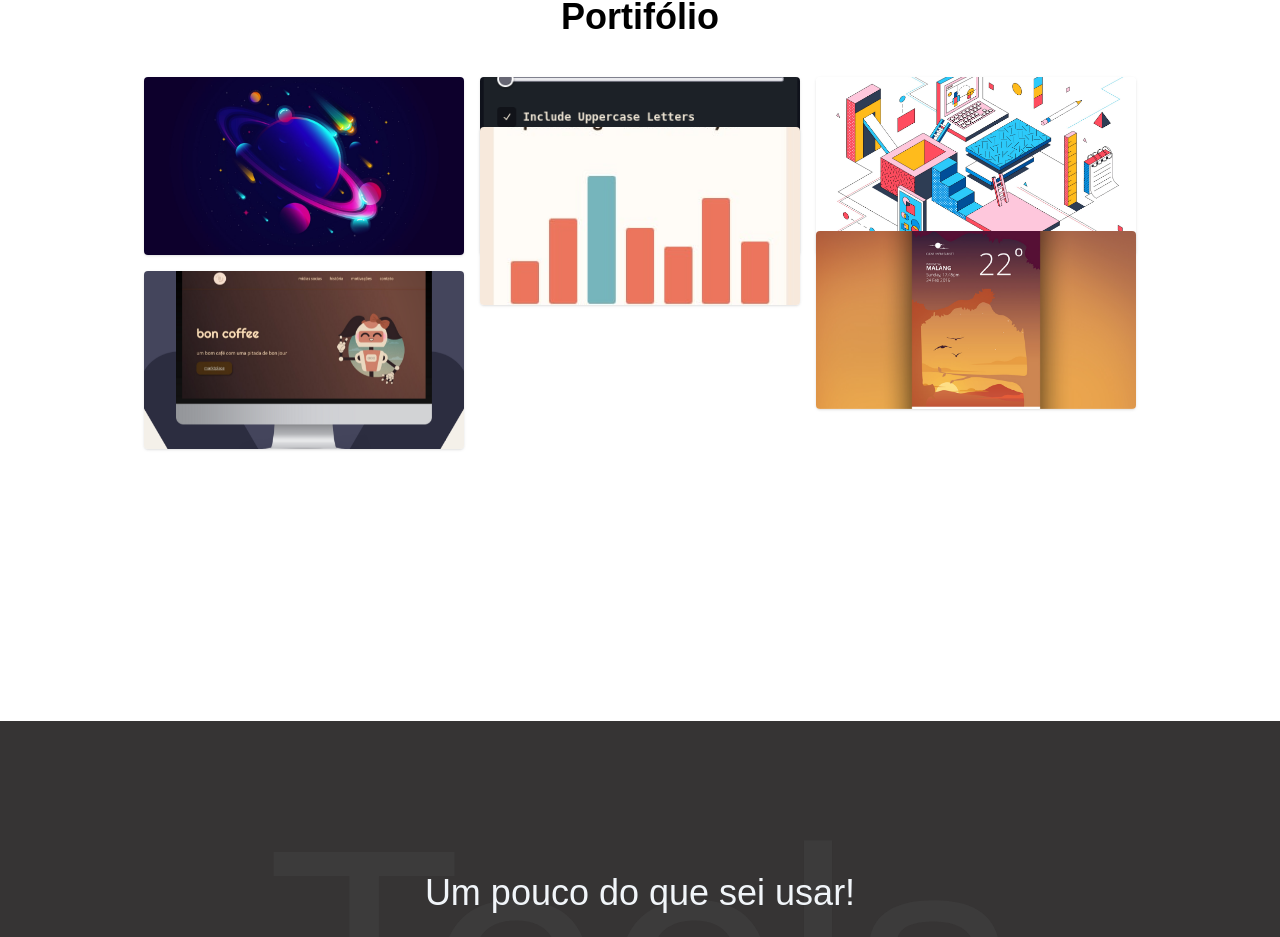
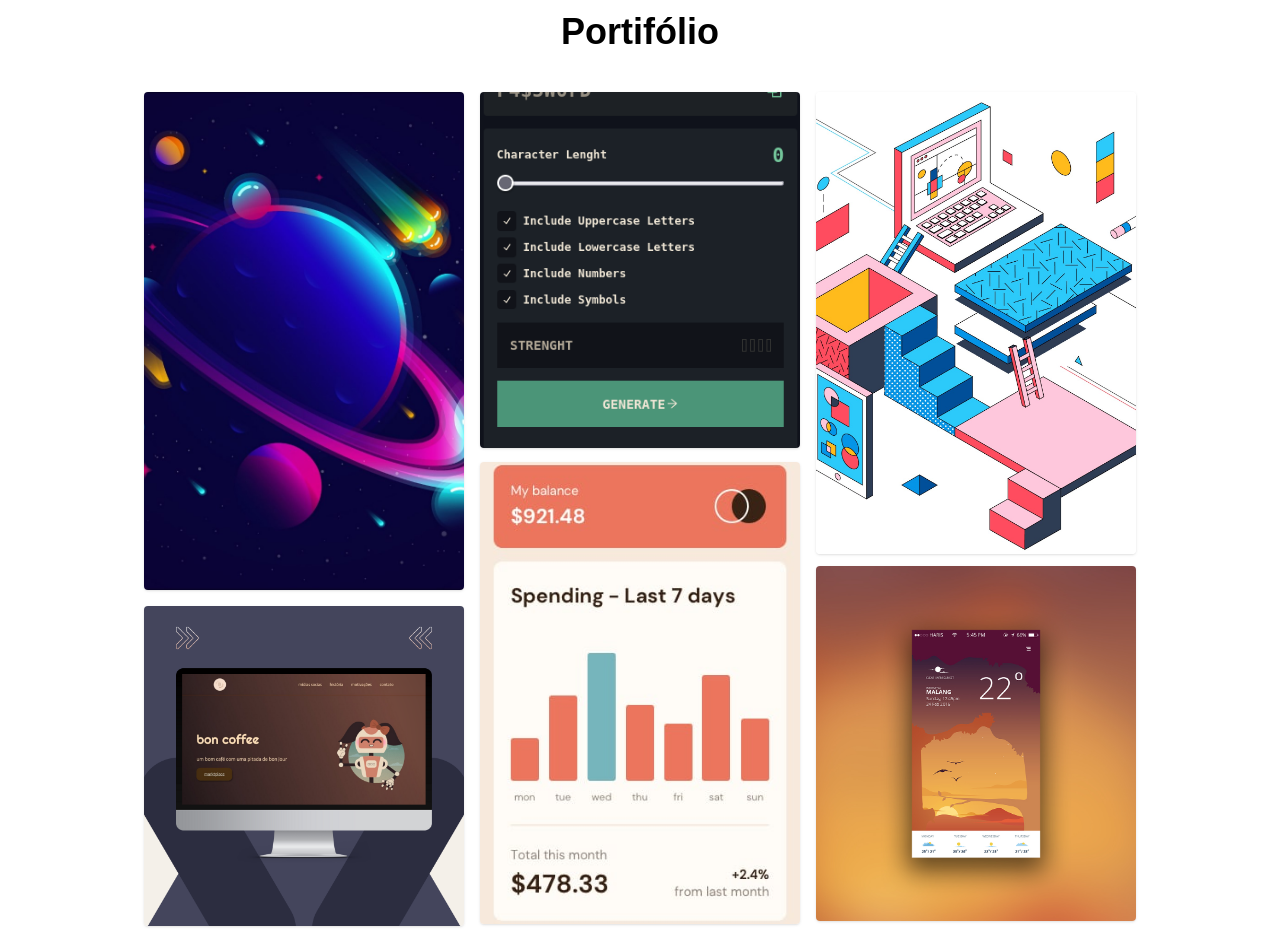
Before and after one commit to eramoss/portfolio, a Next.js app: page / in a window 1280 px wide. Shown: the part 1860-2797 px from the top of the page. Built offline with nearby package versions, Linux system fonts and the light colour scheme.

Commit message:
tweaks on menu

```diff
--- a/components/AsideComponents/Cards.tsx
+++ b/components/AsideComponents/Cards.tsx
@@ -8,7 +8,7 @@ export default function Cards() {
     <div  className=' flex flex-col items-center gap-16 '>
 
       <h1 className="font-semibold text-4xl w-full text-center" >Trajetória acadêmica</h1>
-      <div className="flex gap-24">
+      <div className="flex gap-24 sm:flex-row flex-col ">
       <div className='flex items-center justify-center w-80'>
         <div className="flex flex-col">
           <img  className="border border-violet-600" src="/univali.jpeg" alt="" />
--- a/components/AsideComponents/Contact.tsx
+++ b/components/AsideComponents/Contact.tsx
@@ -1,5 +1,5 @@
 import Socialmedia from "../ProfileComponent/SocialMedia";
-import { ImMail4 } from 'react-icons/im'
+import { ImMail4,ImWhatsapp } from 'react-icons/im'
 
 
 
@@ -11,7 +11,7 @@ export default function Contact() {
 
 
   return (
-    <div id="contact" className=' w-screen bg-[#363434] flex items-center gap-8 -mt-16 flex-col pt-16 pb-6 '>
+    <div id="" className=' w-screen bg-[#363434] flex items-center gap-8 -mt-16 flex-col pt-16 pb-6 '>
 
       <div className="flex flex-col items-center justify-center w-3/6 gap-5">
         <h1 className="font-bold text-white text-xl ">eramoss</h1>
@@ -19,16 +19,17 @@ export default function Contact() {
         <Socialmedia className=" flex gap-10 text-gray-400"/>
       </div>
 
-      <div className="flex w-screen">
-        <div className="text-gray-500  flex items-center p-6 gap-4">
+      <div className="flex w-screen gap-6 p-4
+      ">
+        <div className="text-gray-500  flex items-center gap-4">
 
           <ImMail4 className="text-3xl"/>
           <h1>edulramos@outlook.com</h1>
         </div>
-        <div className="text-gray-500  flex items-center p-6 gap-4">
+        <div className="text-gray-500  flex items-center gap-4">
 
-          <ImMail4 className="text-3xl "/>
-          <h1 className="">+55 (47) 99705 7214</h1>
+          <ImWhatsapp className="text-3xl "/>
+          <h1 >+55 (47) 99705 7214</h1>
         </div>
 
 
--- a/components/AsideComponents/Tools.tsx
+++ b/components/AsideComponents/Tools.tsx
@@ -13,7 +13,7 @@ import {
 export default function Tools() {
   return (
     <div className=' hidden w-screen bg-[#363434] sm:flex items-center justify-center '>
-      <h1 className="text-[40vh] text-[#464646]  opacity-40" >Tools</h1>
+      <h1 className="text-[400px] text-[#464646]  opacity-40" >Tools</h1>
       <nav className="w-3/4 absolute h-full " >
 
         <div className='w-full h-full flex flex-col items-center justify-center  text-slate-100 gap-8'>
--- a/components/PortifolioComponent/projects.tsx
+++ b/components/PortifolioComponent/projects.tsx
@@ -6,35 +6,24 @@ export default function Projects() {
 
 
 
-  var ratiolg = 13
-  var ratioxlg = 14
-  var ratiobase = 10
-  var ratiosm = 9
-
-  if (typeof window !== "undefined") {
-    ratiolg = 5
-    ratioxlg = 5
-    ratiobase = 5
-    ratiosm = 5
-  }
 
 return (
 
     <div className="w-full self-center bg-transparent flex flex-col justify-center  items-center gap-4 p-6">
       <div className="flex gap-4 sm:flex-nowrap flex-wrap justify-center ">
-        <ImageRatio  title="Space Notes" FisrtRatio={9} SecondRatio={ratioxlg} src="/SpaceNotes.jpeg" alt="" />
-        <ImageRatio title="Password-Generator" FisrtRatio={9} SecondRatio={ratiobase} src="/passwordGenerator.png" alt="" />
-        <ImageRatio title="Design System" FisrtRatio={9} SecondRatio={ratiolg} src="/designSystem.jpeg" alt="" />
+        <a href="https://github.com/eramoss/Space-Notes"><ImageRatio  title="Space Notes" FisrtRatio={9} SecondRatio={14} src="/SpaceNotes.jpeg" alt="" /></a>
+        <a href="https://password-generator-eramoss.vercel.app/"><ImageRatio title="Password-Generator" FisrtRatio={9} SecondRatio={10} src="/passwordGenerator.png" alt="" /></a>
+        <a href="https://github.com/eramoss/Design-System"><ImageRatio title="Design System" FisrtRatio={9} SecondRatio={13} src="/designSystem.jpeg" alt="" /></a>
       </div>
 
       <div className="flex gap-4 sm:flex-nowrap flex-wrap justify-center " >
-        <ImageRatio title="Bon Coffe" FisrtRatio={9} SecondRatio={ratiosm} src="/Bon-coffe.png" alt="" />
+        <a href="https://bon-coffee.vercel.app/"><ImageRatio title="Bon Coffe" FisrtRatio={9} SecondRatio={9} src="/Bon-coffe.png" alt="" /></a>
         <div className="sm:-mt-36  ">
-          <ImageRatio  title="Expenses chart Component " FisrtRatio={9} SecondRatio={ratiolg} src="/Expenses-chart.jpg" alt="" />
+          <a href="https://github.com/eramoss/Front-end-Challenges/tree/main/expenses-chart-component-main"><ImageRatio  title="Expenses chart Component " FisrtRatio={9} SecondRatio={13} src="/Expenses-chart.jpg" alt="" /></a>
         </div>
 
         <div className="sm:-mt-10" >
-          <ImageRatio  title="Weather App" FisrtRatio={9} SecondRatio={ratiobase} src="/Weather-App.jpeg" alt="" />
+          <a href="https://github.com/eramoss/weather-app"><ImageRatio  title="Weather App" FisrtRatio={9} SecondRatio={10} src="/Weather-App.jpeg" alt="" /></a>
         </div>
 
         </div>
--- a/components/ProfileComponent/Profile.tsx
+++ b/components/ProfileComponent/Profile.tsx
@@ -16,7 +16,7 @@ export default function Profile() {
     <div>
       <div className='flex md:flex-row flex-col  items-center w-full pb-2  pt-16 md:pb16 justify-between'>
         <Text/>
-        <img src="/profile-int.jpg" alt='profile pic of a man in a gray background'  className="w-96 ml-4"  />
+        <img src="/profile-int.jpg" alt='profile pic of a man in a gray background'  className="w-96 sm:ml-5 sm:w-[22rem] sm:h-[32rem] h-72 object-cover sm:-pt-0 pt-8"  />
       </div>
       <div>
         <Footer/>
--- a/components/ProfileComponent/footer.tsx
+++ b/components/ProfileComponent/footer.tsx
@@ -7,7 +7,7 @@ import Socialmedia from './SocialMedia'
 export default function Footer() {
   return (
     <div className='w-full'>
-      <Socialmedia className='flex gap-4'/>
+      <Socialmedia className='pl-3 flex gap-4'/>
 
 
       <div className='flex flex-col items-center '>
--- a/components/headerComponent/Menu.tsx
+++ b/components/headerComponent/Menu.tsx
@@ -34,10 +34,9 @@ const Menu = () => {
 
       <DropdownMenu.Portal>
         <DropdownMenu.Content className="w-56 absolute md:top-0  -right-12 md:-right-8 rounded-md bg-gray-100 p-2 shadow-md duration-500 transition transform flex flex-col items-center gap-3" sideOffset={5}>
-            <a href='#contact' >contact</a>
-            <a href="#history">história</a>
-            <a href="#project">projetos</a>
-            <a href="https://github.com/eramoss">Meus repositórios</a>
+            <a href='/curriculo.pdf' download >Baixar CV</a>
+            <a href="https://www.linkedin.com/in/eramoss/">LinkedIn</a>
+            <a href="https://github.com/eramoss">Repositórios</a>
 
         </DropdownMenu.Content>
       </DropdownMenu.Portal>
```
Also changed, not shown: public/profile-int.jpg, 1 other file (tests, documents, lock files or other folders).
